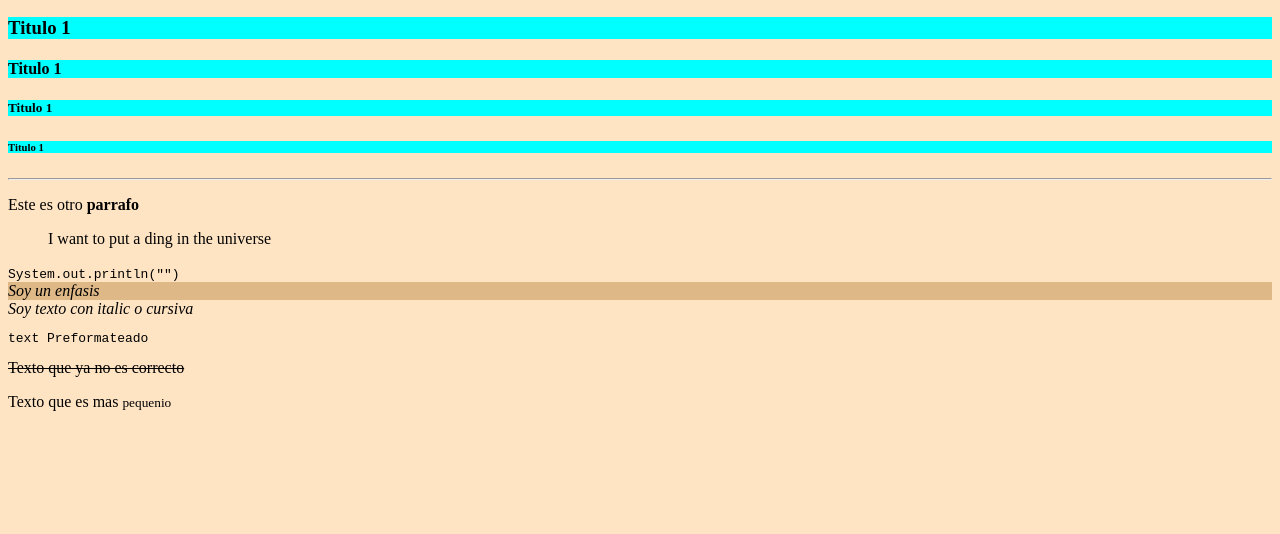
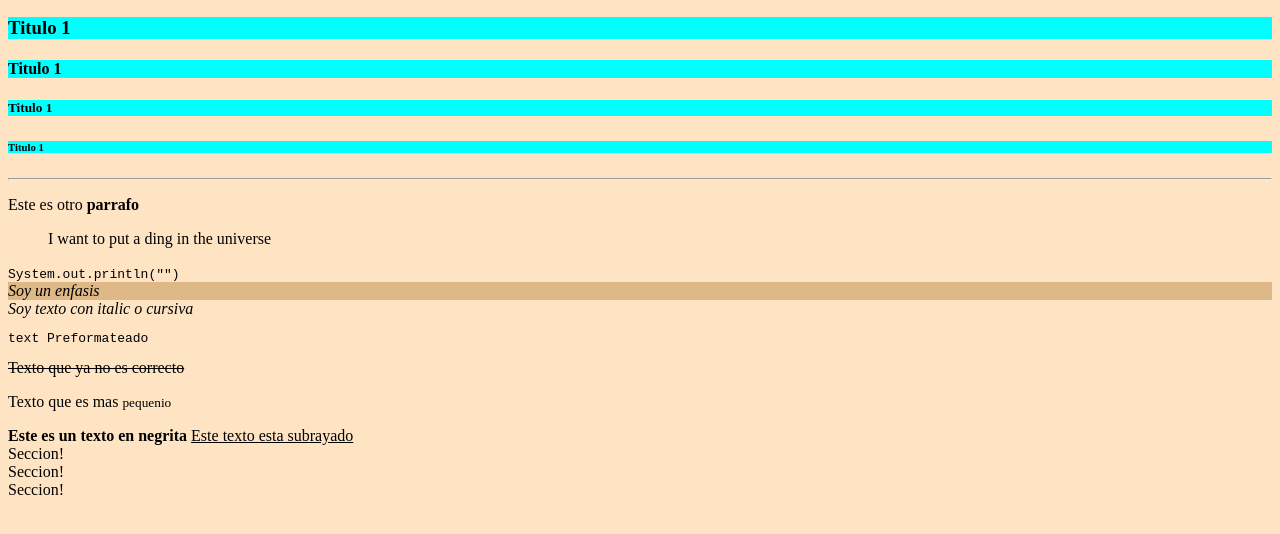
Before and after one commit to popehiflo/demo-html-css-js, a plain HTML site: page training-es9-html-css-node/1-HTML/index.html in a window 1280 px wide. Shown: the part 110-644 px from the top of the page. Drawn offline with Linux system fonts and the light colour scheme.

Commit message:
Strong subrayado y div

```diff
--- a/training-es9-html-css-node/1-HTML/index.html
+++ b/training-es9-html-css-node/1-HTML/index.html
@@ -21,5 +21,10 @@
         <pre>text Preformateado</pre>
         <s>Texto que ya no es correcto</s>
         <p>Texto que es mas <small>pequenio</small></p>
+        <strong>Este es un texto en negrita</strong>
+        <u>Este texto esta subrayado</u>
+        <div>Seccion!</div>
+        <div>Seccion!</div>
+        <div>Seccion!</div>
     </body>
 </html>
```
